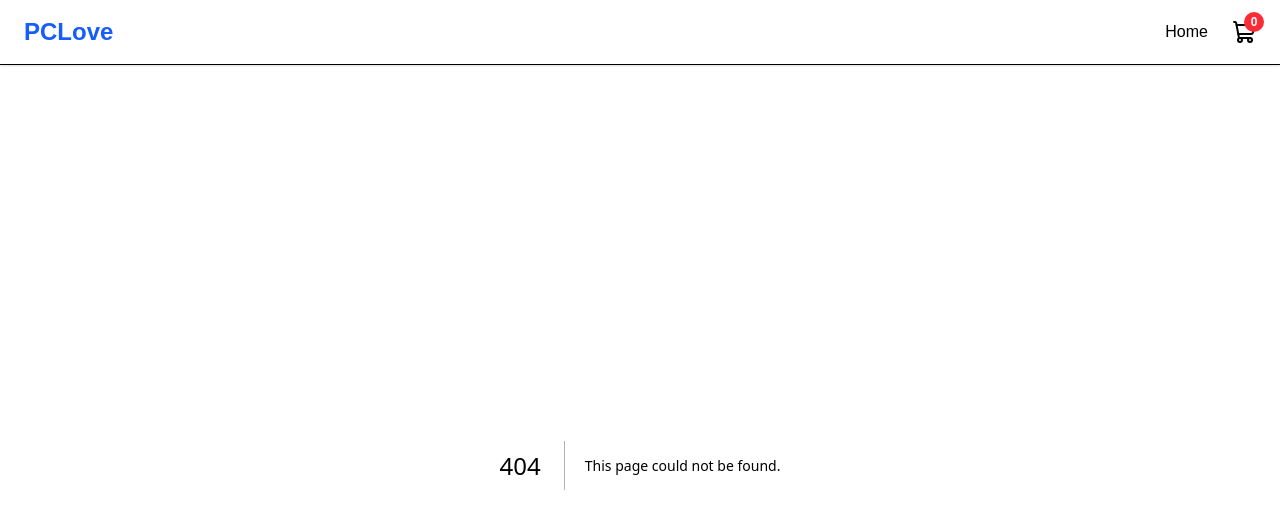
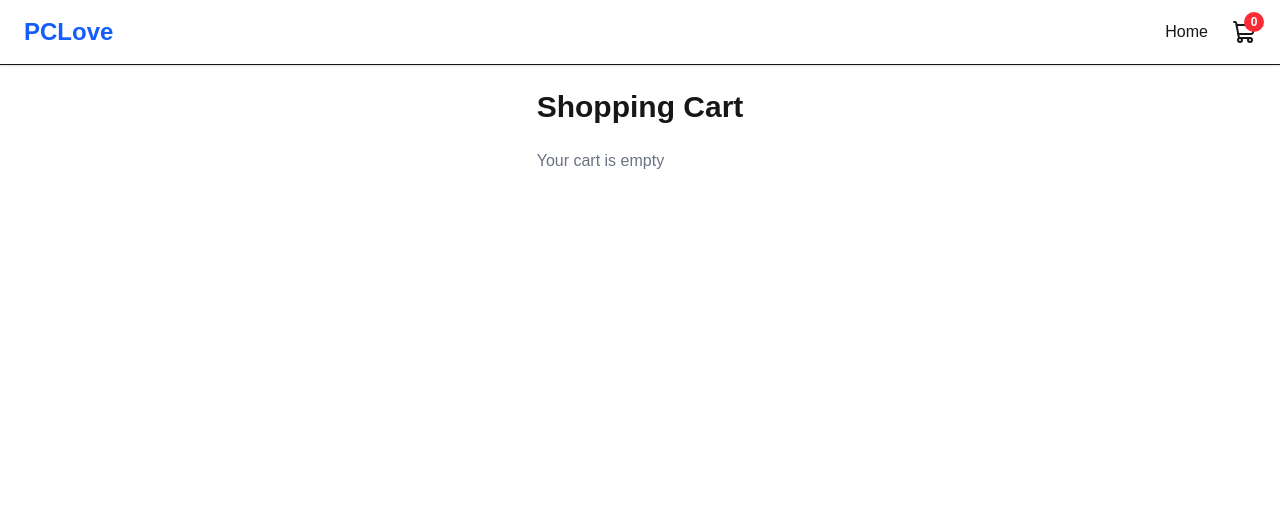
Before and after one commit to alikiamarsi/pclove-shop, a Next.js app in the folder pclove-shop/: page /cart in a window 1280 px wide. Before the commit this address had no page. Shown: the top 528 px of the page. Built offline with nearby package versions, Linux system fonts and the light colour scheme.

Commit message:
faet: create cart page and display cart items from redux

```diff
--- /dev/null
+++ b/pclove-shop/app/cart/page.tsx
@@ -0,0 +1,47 @@
+"use client"
+
+import { useAppSelector } from "@/store/hooks"
+
+function CartPage() {
+    const cartItems = useAppSelector(
+        (state) => state.cart.items
+    );
+
+  return (
+    <main className="mx-auto max-w-7xl p-6">
+        <h1 className="mb-6 text-3xl font-bold">
+            Shopping Cart
+        </h1>
+
+        {cartItems.length === 0 ? (
+            <p className="text-gray-500">
+                Your cart is empty
+            </p>
+        ) : (
+            <div className="space-y-4">
+                {cartItems.map((item) => (
+                    <div
+                        key={item.id}
+                        className="flex items-center justify-between rounded-xl border bg-white p-4 shadow-sm"
+                    >
+                        <div>
+                            <h2 className="text-lg font-semibold">
+                                {item.title}
+                            </h2>
+
+                            <p className="text-gray-500">
+                                Quantity: {item.quantity}
+                            </p>
+                        </div>
+                        <p className="text-xl font-bold text-blue-600">
+                            ${item.price}
+                        </p>
+                    </div>
+                ))}
+            </div>
+        )}
+    </main>
+  )
+}
+
+export default CartPage
```
